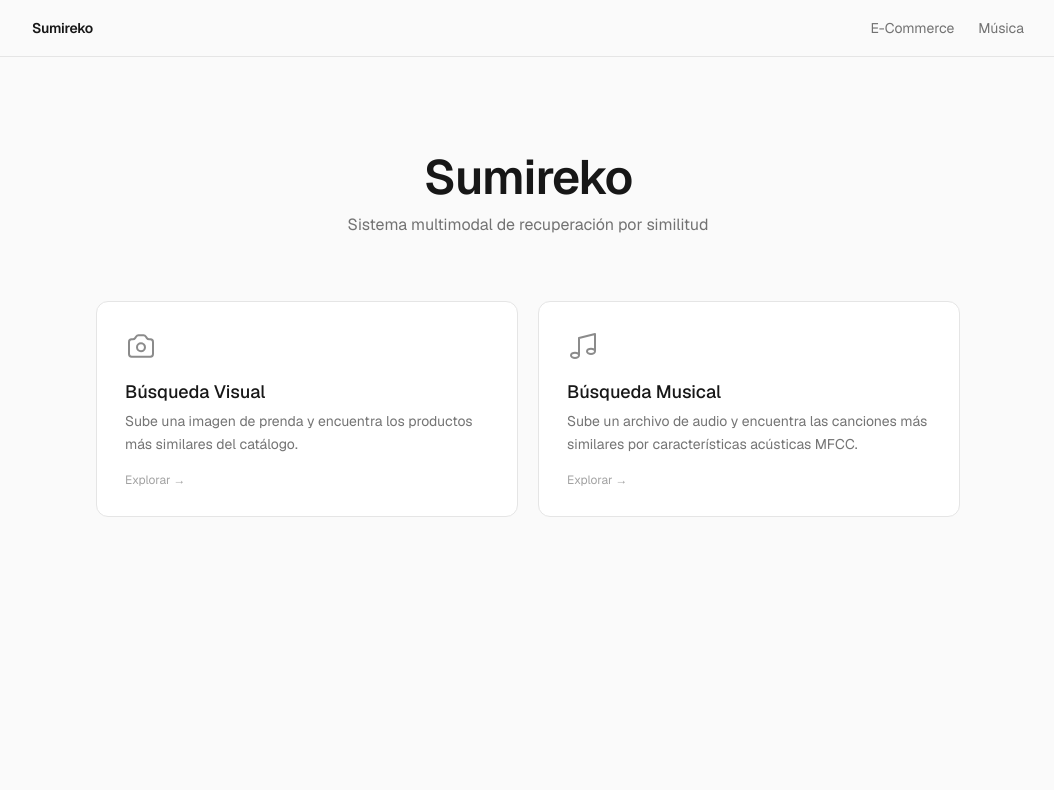
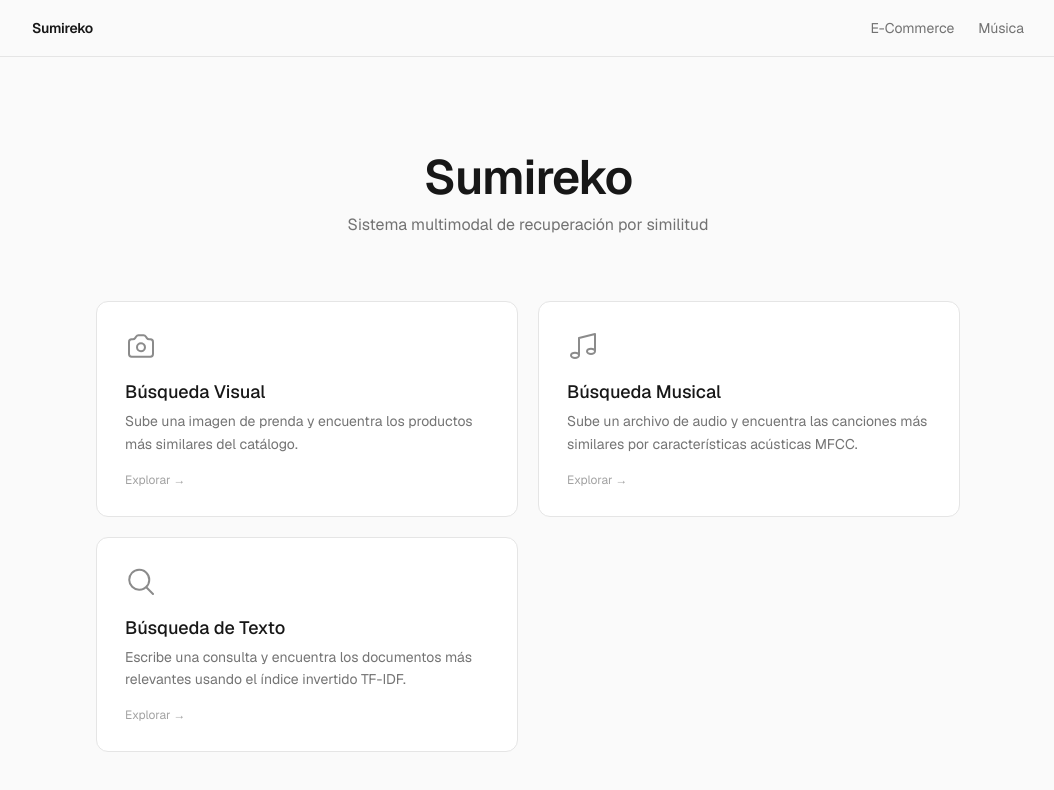
Before and after one commit to project-sdm/sumireko-frontend, a Next.js app: page / in a window 1280 px wide. Shown: the top 790 px of the page, without its empty margins (112-1166 px from the left). Built offline with nearby package versions, Linux system fonts and the light colour scheme.

Commit message:
feat: add text search section card to homepage

```diff
--- a/src/app/page.tsx
+++ b/src/app/page.tsx
@@ -49,6 +49,27 @@ const apps = [
       </svg>
     ),
   },
+  {
+    href: "/text",
+    title: "Búsqueda de Texto",
+    description:
+      "Escribe una consulta y encuentra los documentos más relevantes usando el índice invertido TF-IDF.",
+    icon: (
+      <svg
+        className="h-8 w-8"
+        fill="none"
+        stroke="currentColor"
+        viewBox="0 0 24 24"
+      >
+        <path
+          strokeLinecap="round"
+          strokeLinejoin="round"
+          strokeWidth={1.5}
+          d="M21 21l-5.2-5.2m0 0A7.5 7.5 0 105.2 5.2a7.5 7.5 0 0010.6 10.6z"
+        />
+      </svg>
+    ),
+  },
 ];
 
 export default function Home() {
```
